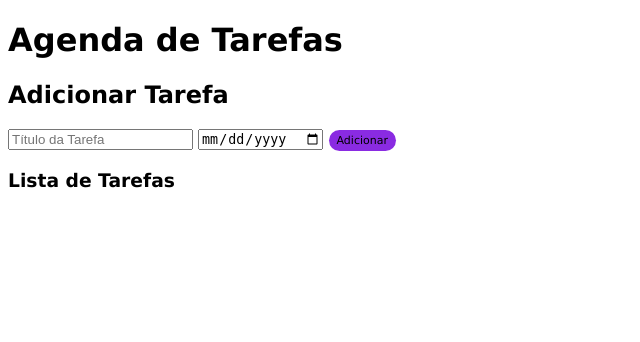
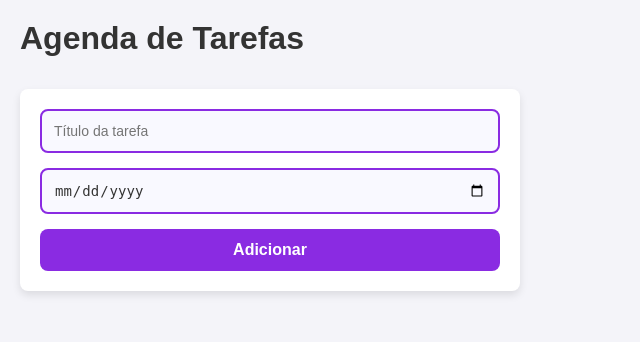
Before and after one commit to JoaoRoccella/pratica-mvc-python, a Flask app: page / in a window 1280 px wide. Shown: the top 342 px of the page, without its empty margins (0-640 px from the left). Run offline with Flask 3, Linux system fonts and the light colour scheme; data that the repository does not hold is empty.

Commit message:
style: redefinindo estilos

```diff
--- a/static/style.css
+++ b/static/style.css
@@ -1,40 +1,135 @@
-body{
-    font-family: 'Lucida Sans', 'Lucida Sans Regular', 'Lucida Grande', 'Lucida Sans Unicode', Geneva, Verdana, sans-serif ;
+/* Reset de estilos para garantir consistência no design */
+* {
+    margin: 0;
+    padding: 0;
+    box-sizing: border-box;
 }
 
-#Tarefa{
-    background-color: blueviolet;
-    border-radius: 20px;
-    padding: 8px;
-    border: 0px;
-    font-family: 'Lucida Sans', 'Lucida Sans Regular', 'Lucida Grande', 'Lucida Sans Unicode', Geneva, Verdana, sans-serif ;
-    margin-top: 10px;
-
+/* Corpo da página */
+body {
+    font-family: 'Arial', 'Helvetica', sans-serif;
+    background-color: #f4f4f9;
+    color: #333;
+    padding: 20px;
 }
 
-button{
-    background-color: blueviolet;
-    border-radius: 20px;
-    padding-left: 8px;
-    padding-right: 8px;
-    padding-top: 4px;
-    padding-bottom: 4px;
-    border: 0px;
-    font-family: 'Lucida Sans', 'Lucida Sans Regular', 'Lucida Grande', 'Lucida Sans Unicode', Geneva, Verdana, sans-serif ;
-    font-size: 11px;
+/* Container do formulário, garantindo centralização e espaçamento adequado */
+form {
+    max-width: 500px;
+    margin: 2rem 0;
+    padding: 20px;
+    background-color: #fff;
+    border-radius: 8px;
+    box-shadow: 0 4px 8px rgba(0, 0, 0, 0.1);
 }
 
-#tarefa{
-    border-radius: 20px;
-    border: 2px;
-    padding: 8px;
-    background-color: rgb(247, 241, 255);
+/* Estilo dos campos de entrada de texto e data */
+input[type="text"],
+input[type="date"] {
+    width: 100%;
+    padding: 12px;
+    margin-bottom: 15px; /* Espaço entre os campos */
+    border: 2px solid #8A2BE2; /* Cor roxa para consistência */
+    border-radius: 8px;
+    font-size: 14px;
+    background-color: #f9f9ff;
+    color: #333;
+    outline: none;
+    transition: border-color 0.3s ease, box-shadow 0.3s ease;
 }
 
-#data{
-    border-radius: 20px;
-    border: 2px;
-    padding: 8px;
-    background-color: rgb(247, 241, 255);
-    margin-left: 10px;
+/* Foco nos campos de input */
+input[type="text"]:focus,
+input[type="date"]:focus {
+    border-color: #7A1D8E; /* Cor de borda mais intensa */
+    box-shadow: 0 0 8px rgba(0, 0, 0, 0.1); /* Sombras para destacar o campo */
 }
+
+/* Estilo do botão */
+button {
+    width: 100%;
+    padding: 12px;
+    background-color: #8A2BE2;
+    border: none;
+    border-radius: 8px;
+    font-size: 16px;
+    color: white;
+    cursor: pointer;
+    font-weight: bold;
+    transition: background-color 0.3s ease, transform 0.2s ease;
+}
+
+/* Efeito ao passar o mouse sobre o botão */
+button:hover {
+    background-color: #7A1D8E;
+    transform: scale(1.05);
+}
+
+/* Estilo para a lista de tarefas */
+h3 {
+    font-size: 22px;
+    font-weight: bold;
+    color: #8A2BE2;
+    margin-bottom: 20px;
+}
+
+/* Estilo da lista não ordenada (ul) */
+ul {
+    list-style-type: none; /* Remove os pontos padrão */
+    padding: 0;
+    margin: 0;
+}
+
+/* Estilo dos itens da lista (li) */
+ul li {
+    background-color: #fff;
+    border-radius: 8px;
+    padding: 12px;
+    margin-bottom: 10px;
+    border: 2px solid #8A2BE2; /* Cor de borda consistente */
+    display: flex;
+    justify-content: space-between; /* Alinha o título e a data aos extremos */
+    align-items: center;
+    font-size: 16px;
+    color: #333;
+    box-shadow: 0 2px 4px rgba(0, 0, 0, 0.1);
+    transition: background-color 0.3s ease;
+}
+
+/* Efeito ao passar o mouse sobre os itens da lista */
+ul li:hover {
+    background-color: #f4f4f9;
+}
+
+/* Estilo do link de apagar */
+ul li a {
+    text-decoration: none;
+    color: #e74c3c; /* Cor vermelha para o link de apagar */
+    font-weight: bold;
+    font-size: 14px;
+    transition: color 0.3s ease;
+}
+
+/* Efeito de hover no link de apagar */
+ul li a:hover {
+    color: #c0392b; /* Cor mais escura para o link ao passar o mouse */
+}
+
+/* Responsividade para telas pequenas */
+@media (max-width: 600px) {
+    form {
+        padding: 15px;
+    }
+
+    input[type="text"],
+    input[type="date"],
+    button {
+        font-size: 14px;
+        padding: 10px;
+    }
+
+    ul li {
+        font-size: 14px;
+        padding: 10px;
+    }
+}
--- a/templates/index.html
+++ b/templates/index.html
@@ -1,14 +1,15 @@
 {% extends "base.html" %}
 
 {% block content %}
-    <h2>Adicionar Tarefa</h2>
     <form method="POST">
-        <input type="text" name="titulo" placeholder="Título da Tarefa" required>
+        <input type="text" name="titulo" placeholder="Título da tarefa" required>
         <input type="date" name="data_conclusao" required>
         <button type="submit">Adicionar</button>
     </form>
 
-    <h3>Lista de Tarefas</h3>
+    {% if tarefas %}
+        <h3>Lista de Tarefas</h3>
+    {% endif %}
     <ul>
         {% for tarefa in tarefas %}
             <li>{{ tarefa.titulo }} - {{ tarefa.data_conclusao }}
```
